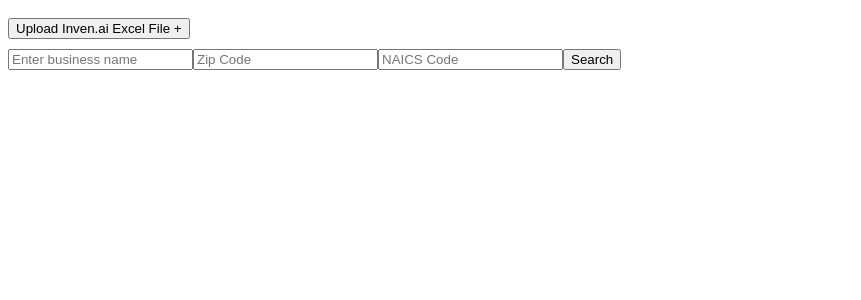
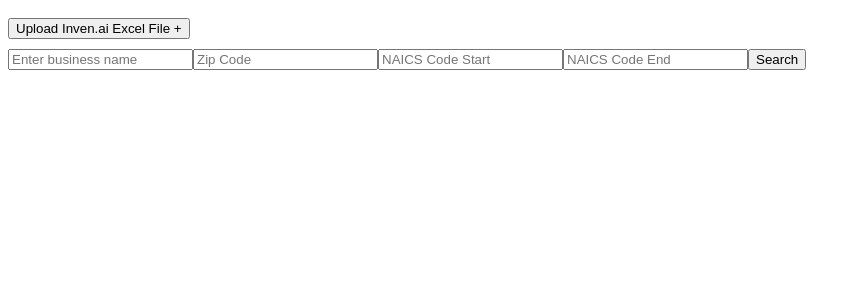
Before and after one commit to Cmoore0121/OCA, a React (Vite) app in the folder frontend/: page / in a window 1280 px wide. Shown: the top 300 px of the page, without its empty margins (0-861 px from the left). Built offline with nearby package versions, Linux system fonts and the light colour scheme.

Commit message:
Search by Naics Code range

```diff
--- a/frontend/src/App.jsx
+++ b/frontend/src/App.jsx
@@ -19,7 +19,8 @@ function App() {
   const [messageSearchPPP, setMessageSearchPPP] = useState('');
   const [zipCodeSearch, setZipCodeSearch] = useState('');
   const [additionalInfo, setAdditionalInfo] = useState({});
-  const [naicsCode, setNaicsCode] = useState('');
+  const [naicsEnd, setNaicsEnd] = useState('');
+  const [naicsStart, setNaicsStart] = useState('');
   //const connectionsFileInputRef = useRef(null);
   //const [isCSVFileParsed, setIsCSVFileParsed] = useState(false);
   //const [allConnections, setAllConnections] = useState([]);
@@ -157,8 +158,12 @@ function App() {
     setZipCodeSearch(event.target.value);
   };
 
-  const handleNaicsCodeChange = (event) => {
-    setNaicsCode(event.target.value);
+  const handleNaicsStartCodeChange = (event) => {
+    setNaicsStart(event.target.value);
+  };
+
+  const handleNaicsEndCodeChange = (event) => {
+    setNaicsEnd(event.target.value);
   };
 
 
@@ -191,8 +196,8 @@ function App() {
   };*/
   const handleCombinedSearchSubmit = async (event) => {
     event.preventDefault();
-    console.log(naicsCode, zipCodeSearch, searchTerm);
-    if (isNaN(zipCodeSearch) && naicsCode == "" && searchTerm == "") {
+    console.log(naicsStart, naicsEnd, zipCodeSearch, searchTerm);
+    if (isNaN(zipCodeSearch) && (naicsStart == "" || naicsEnd == "") && searchTerm == "") {
         setMessageSearchPPP('Input Something or else it explodes');
         setResultsSearchPPP([]);
         return
@@ -202,7 +207,8 @@ function App() {
       const documents = await queryDocumentsByFlexibleCriteria(
         searchTerm,
         zipCodeSearch,
-        naicsCode
+        naicsStart,
+        naicsEnd
       );
 
       if (documents.length > 0) {
@@ -345,9 +351,15 @@ function App() {
       />
       <input
         type="text"
-        value={naicsCode}
-        onChange={handleNaicsCodeChange}
-        placeholder="NAICS Code"
+        value={naicsStart}
+        onChange={handleNaicsStartCodeChange}
+        placeholder="NAICS Code Start"
+      />
+      <input
+          type="text"
+          value={naicsEnd}
+          onChange={handleNaicsEndCodeChange}
+          placeholder="NAICS Code End"
       />
       <button type="submit">Search</button>
 
--- a/frontend/src/utils/firebaseSet.jsx
+++ b/frontend/src/utils/firebaseSet.jsx
@@ -73,7 +73,7 @@ async function queryDocumentsByZipAndNaicsRange(zipFieldName, zipFieldValue, nai
 }
 
 
-async function queryDocumentsByFlexibleCriteria(businessName, zipCode, naicsCode) {
+async function queryDocumentsByFlexibleCriteria(businessName, zipCode, naicsStart, naicsEnd) {
     try {
       let conditions = [];
       let queryRef = collection(db, 'ppp');
@@ -87,9 +87,10 @@ async function queryDocumentsByFlexibleCriteria(businessName, zipCode, naicsCode
             conditions.push(where('zip', '==', zipCodeNumber));
         }
     }
-      if (naicsCode) {
-        conditions.push(where('naics_code', '==', naicsCode.trim()));
-      }
+    if (naicsStart && naicsEnd) {
+      conditions.push(where('naics_code', '>=', naicsStart.trim()));
+      conditions.push(where('naics_code', '<=', naicsEnd.trim()));
+    }
 
       if (conditions.length === 0) {
         console.log('No search criteria provided');
```
